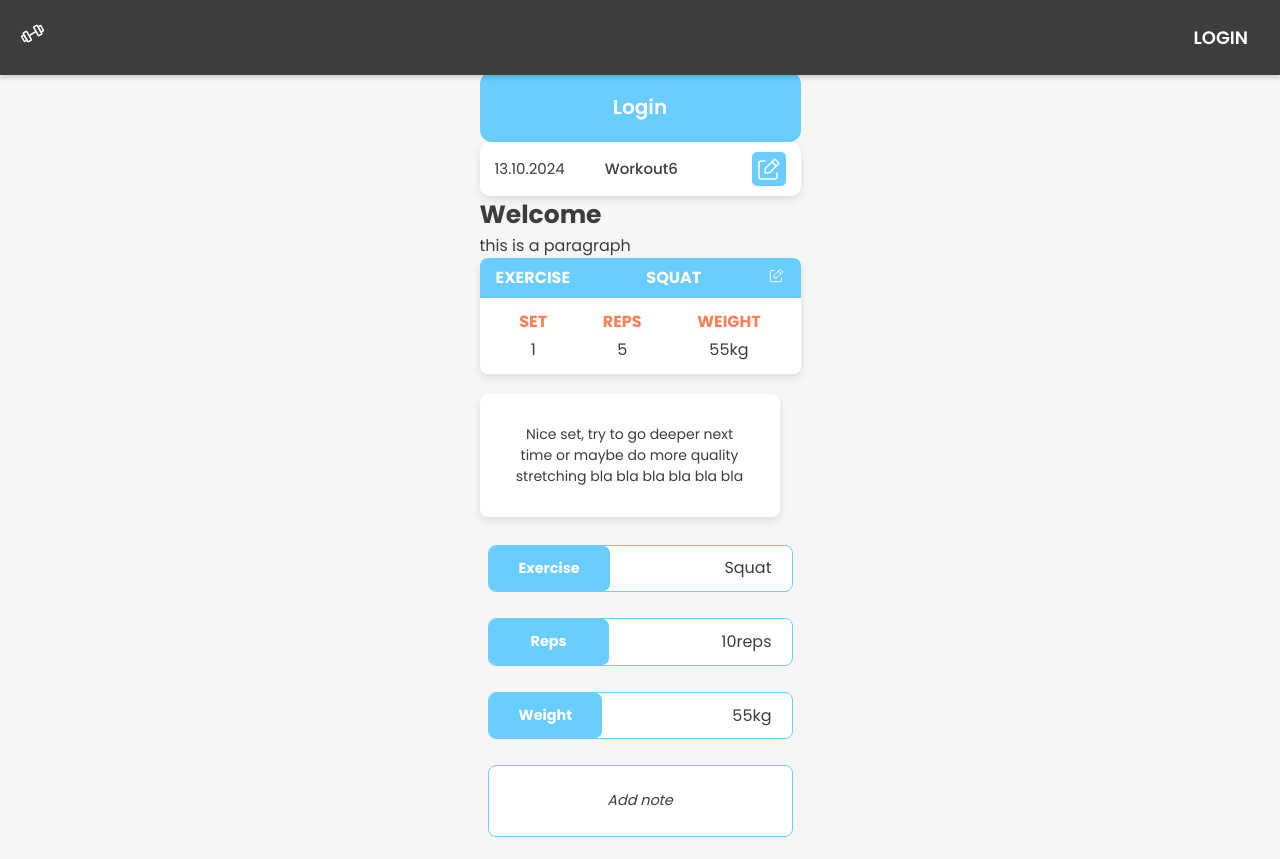
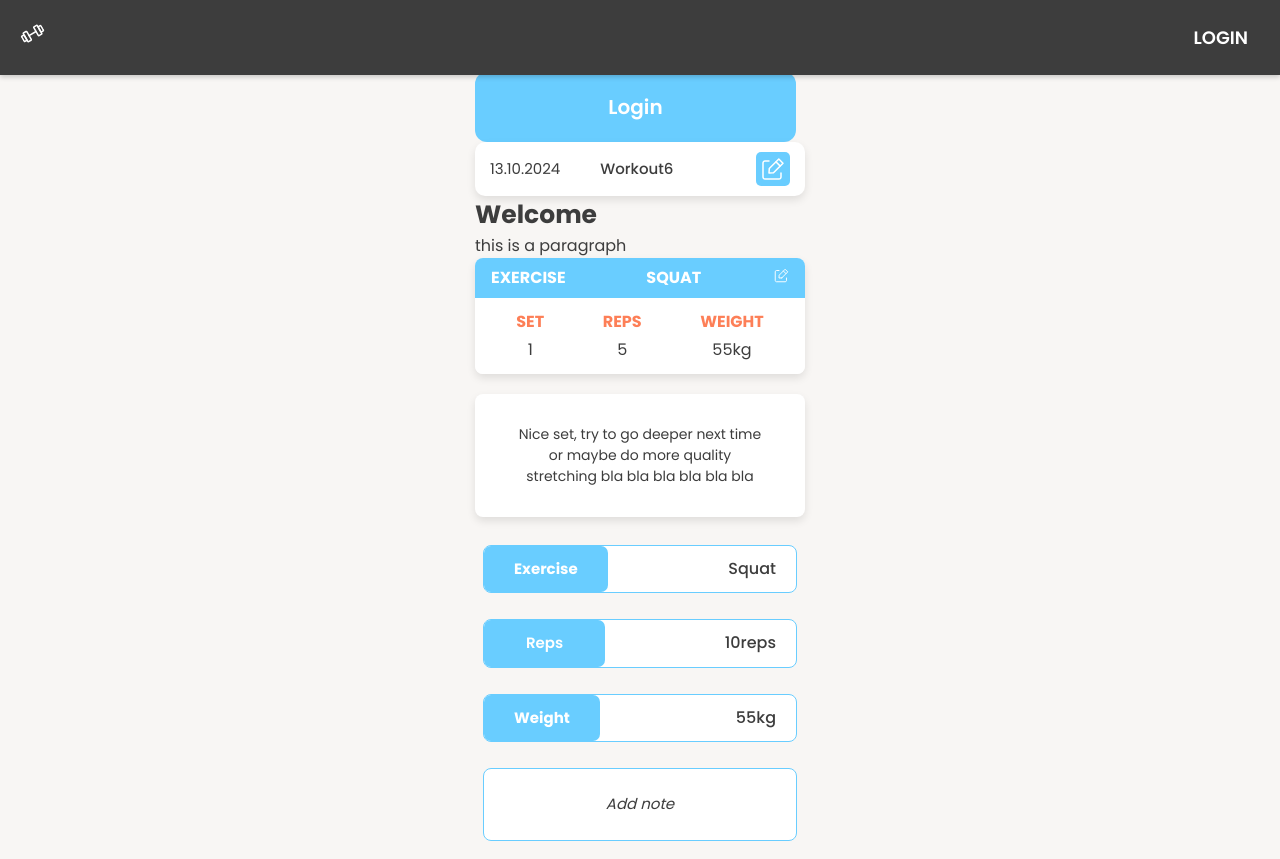
Before and after one commit to jonasbj99/P7-707, a React (Create React App) app in the folder SmartFit-app/: page /login in a window 1280 px wide. Built offline with nearby package versions, Linux system fonts and the light colour scheme.

Commit message:
set overview

```diff
--- a/SmartFit-app/src/components/SetOverview/SetOverview.module.scss
+++ b/SmartFit-app/src/components/SetOverview/SetOverview.module.scss
@@ -20,26 +20,27 @@
     }
 
 .SetOverview_label {
-    font-weight: bold;
-    color: #ffffff;
+    font-weight: 700;
+    color: $white-color;
     background-color: $blue-color;
     padding: 12px 30px;
     border-radius: 7px;
-    font-size: 0.9rem;
+    font-size: 15px;
     min-width: 60px;
     }
  .SetOverview_labelReps{
-    font-weight: bold;
-    color: #ffffff;
+    font-weight: 600;
+    color: $white-color;
     background-color: $blue-color;
     padding: 12px 42px;
     border-radius: 7px;
-    font-size: 0.9rem;
+    font-size: 15px;
     min-width: 60px;
  }
 .SetOverview_value {
       color: $dark-color;
       margin-right: 20px;
+      font-weight: 500;
     }
 
 .SetOverview_note {
@@ -52,5 +53,5 @@
       color: $dark-color;
       background-color: $white-color;
       font-style: italic;
-      font-size: 0.9rem;
+      font-size: 15px;
     }
--- a/SmartFit-app/src/components/Suggestion/Suggestion.module.scss
+++ b/SmartFit-app/src/components/Suggestion/Suggestion.module.scss
@@ -4,9 +4,9 @@
     background-color: $white-color;
     border-radius: 8px;
     box-shadow: 0 4px 8px rgba(0, 0, 0, 0.1);
-    padding: 30px;
+    padding: 30px 40px;
     margin-top: 20px;
-    max-width: 300px;
+    max-width: 330px;
     font-family: $font-family-poppins;
     font-size: 14px;
     text-align: center;
```
